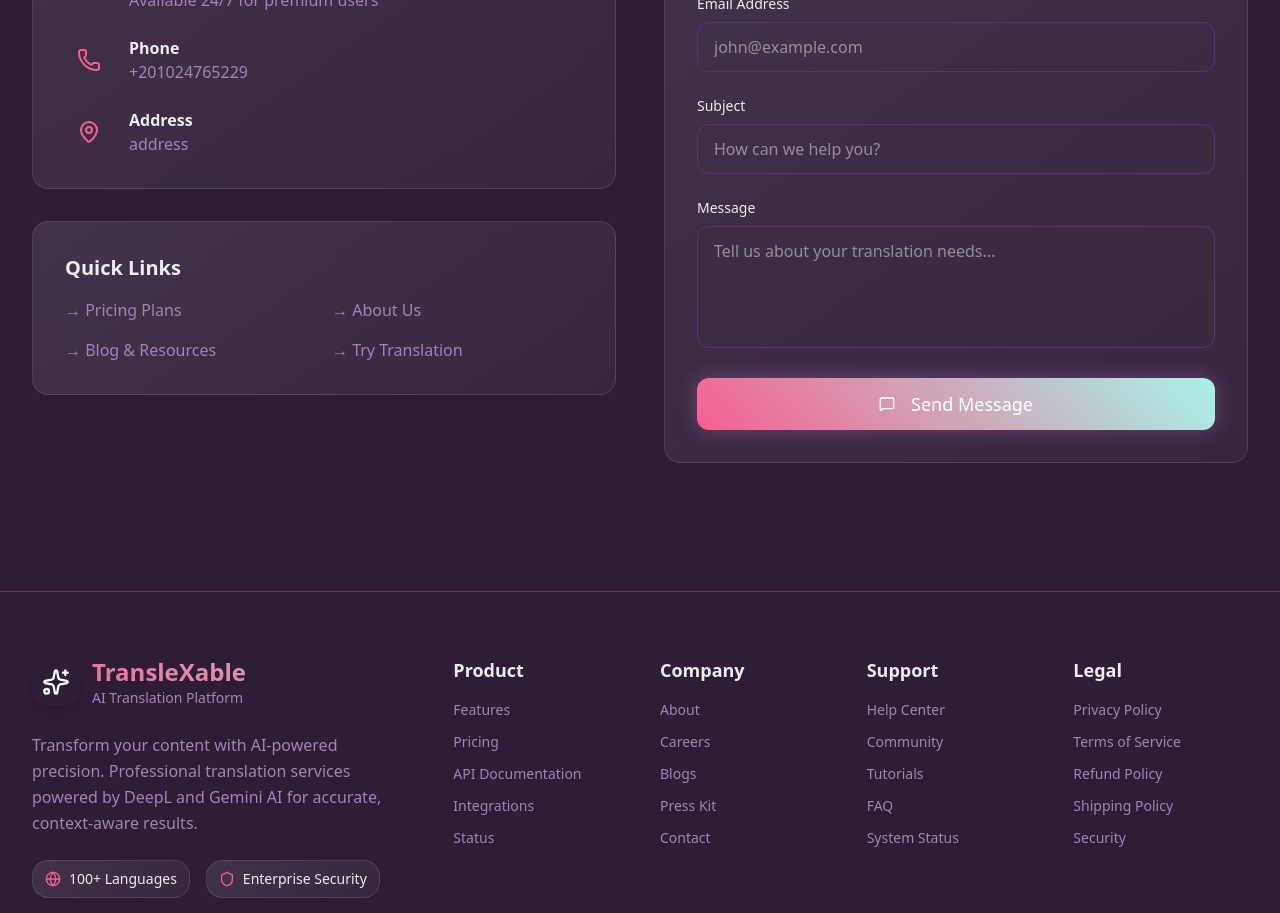
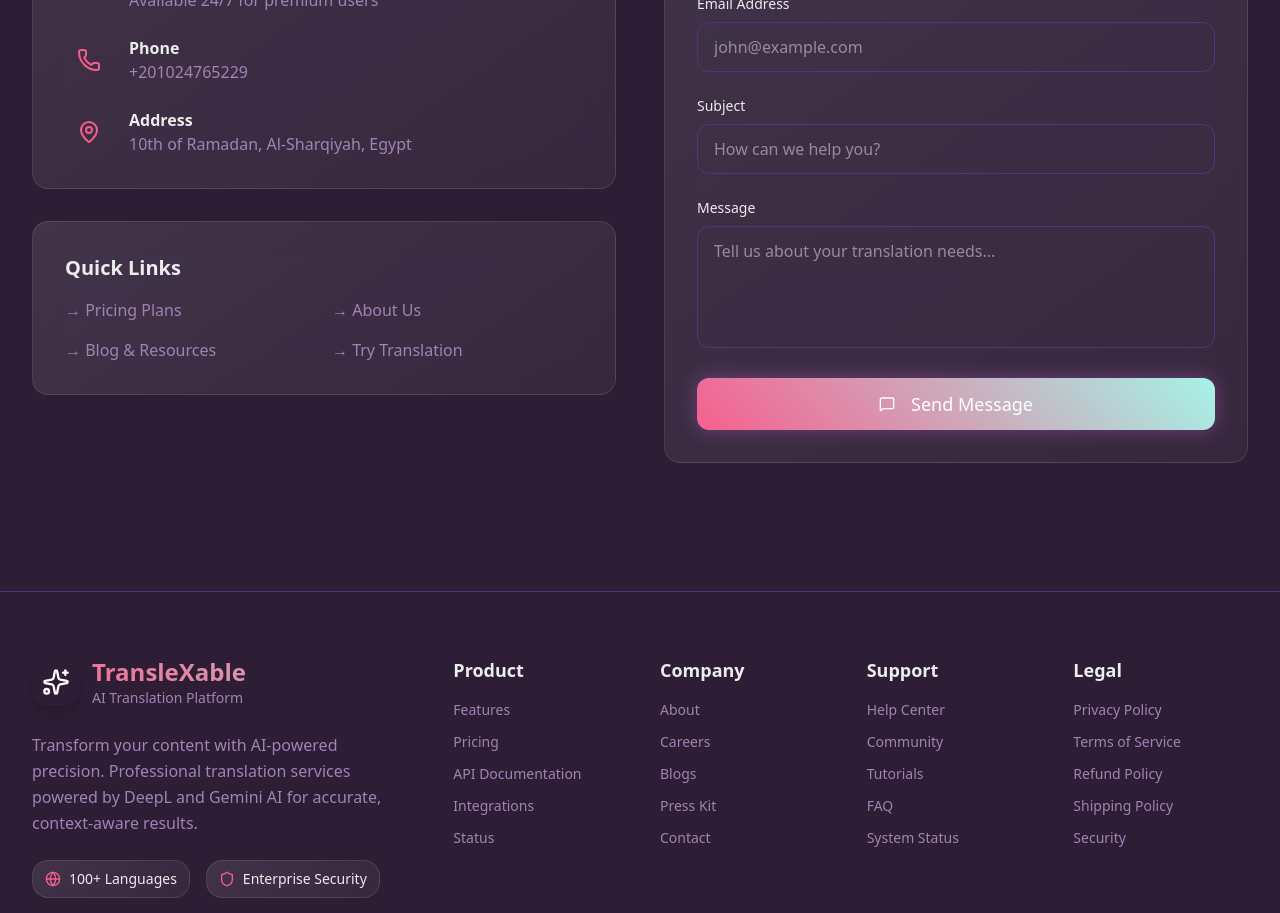
Before and after one commit to Zahrannnn/translexabl, a Next.js app: page /en in a window 1280 px wide. Shown: the part 3740-4653 px from the top of the page. Built offline with nearby package versions, Linux system fonts and the light colour scheme.

Commit message:
Update page.tsx

```diff
--- a/app/[locale]/page.tsx
+++ b/app/[locale]/page.tsx
@@ -359,7 +359,7 @@
                     </div>
                     <div>
                       <h4 className="font-semibold">Address</h4>
-                      <p className="text-muted-foreground">{tF('address')}</p>
+                      <p className="text-muted-foreground">{tF('footer.address')}</p>
                     </div>
                   </div>
                 </div>
```
